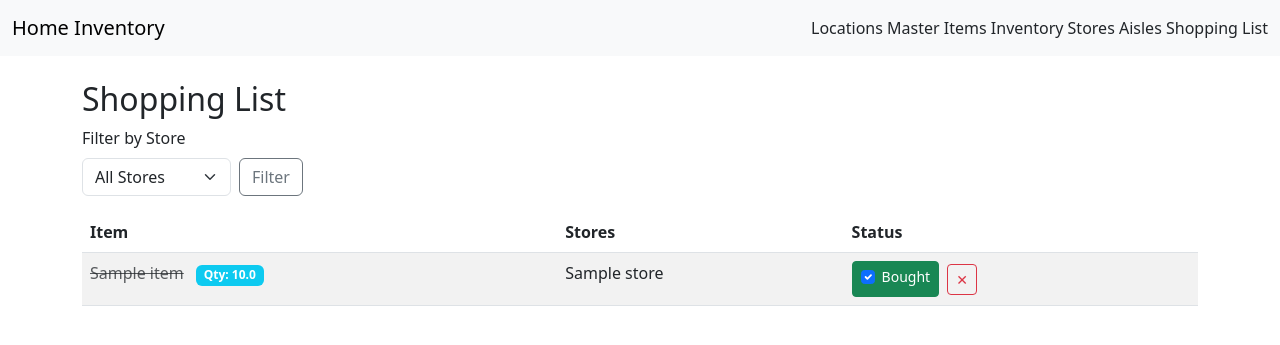
After one commit to scrampy/home-inventory, a Flask app: page /web/shopping-list in a window 1280 px wide. The commit adds this page. Shown: the top 345 px of the page. Run offline with Flask 3, Linux system fonts and the light colour scheme; tables that the repository leaves empty hold one stand-in row (values such as "Sample post").

Commit message:
Refactor shopping list and item-store logic: store associations managed only via item_stores, improved filtering, added in-row delete and item links, removed legacy relationships. UI and model now match requirements.

```diff
--- a/app.py
+++ b/app.py
@@ -25,20 +25,26 @@ class MasterItem(db.Model):
     id = db.Column(db.Integer, primary_key=True)
     name = db.Column(db.String(128), unique=True, nullable=False)
     default_unit = db.Column(db.String(64), nullable=True)
-    aisle_id = db.Column(db.Integer, db.ForeignKey('aisle.id'))
+    aisle_id = db.Column(db.Integer, db.ForeignKey('aisle.id'), nullable=True)
     aisle = db.relationship('Aisle', back_populates='items')
     notes = db.Column(db.String(200))
     stores = db.relationship('Store', secondary='item_stores', back_populates='items')
+    shopping_list_items = db.relationship('ShoppingListItem', back_populates='item')
 
 class Store(db.Model):
     id = db.Column(db.Integer, primary_key=True)
     name = db.Column(db.String(80), unique=True, nullable=False)
     items = db.relationship('MasterItem', secondary='item_stores', back_populates='stores')
 
-item_stores = db.Table('item_stores',
-    db.Column('item_id', db.Integer, db.ForeignKey('master_item.id'), primary_key=True),
-    db.Column('store_id', db.Integer, db.ForeignKey('store.id'), primary_key=True)
-)
+class ShoppingListItem(db.Model):
+    id = db.Column(db.Integer, primary_key=True)
+    item_id = db.Column(db.Integer, db.ForeignKey('master_item.id'), nullable=False)
+    checked = db.Column(db.Boolean, default=False, nullable=False)
+    created_at = db.Column(db.DateTime, default=db.func.now())
+
+    item = db.relationship('MasterItem', back_populates='shopping_list_items')
+
+    __table_args__ = (db.UniqueConstraint('item_id', name='_item_uc'),)
 
 class Inventory(db.Model):
     id = db.Column(db.Integer, primary_key=True)
@@ -54,6 +60,11 @@ class Inventory(db.Model):
         db.UniqueConstraint('location_id', 'master_item_id', name='_location_item_uc'),
     )
 
+item_stores = db.Table('item_stores',
+    db.Column('item_id', db.Integer, db.ForeignKey('master_item.id'), primary_key=True),
+    db.Column('store_id', db.Integer, db.ForeignKey('store.id'), primary_key=True)
+)
+
 # Schemas (plain Marshmallow)
 class LocationSchema(Schema):
     id = fields.Int(dump_only=True)
@@ -68,6 +79,7 @@ class MasterItemSchema(Schema):
     name = fields.Str(required=True)
     default_unit = fields.Str(allow_none=True)
     aisle = fields.Nested('AisleSchema', dump_only=True)
+    aisle_id = fields.Int(allow_none=True)
     notes = fields.Str(allow_none=True)
     stores = fields.Nested('StoreSchema', many=True, dump_only=True)
 
@@ -85,6 +97,12 @@ class InventorySchema(Schema):
     location = fields.Nested(LocationSchema, dump_only=True)
     master_item = fields.Nested(MasterItemSchema, dump_only=True)
 
+class ShoppingListItemSchema(Schema):
+    id = fields.Int(dump_only=True)
+    item = fields.Nested('MasterItemSchema', dump_only=True)
+    checked = fields.Bool()
+    created_at = fields.DateTime()
+
 location_schema = LocationSchema()
 locations_schema = LocationSchema(many=True)
 aisle_schema = AisleSchema()
@@ -95,6 +113,8 @@ store_schema = StoreSchema()
 stores_schema = StoreSchema(many=True)
 inventory_schema = InventorySchema()
 inventories_schema = InventorySchema(many=True)
+shopping_list_item_schema = ShoppingListItemSchema()
+shopping_list_items_schema = ShoppingListItemSchema(many=True)
 
 # Ensure tables exist before first request
 tables_created = False
@@ -206,6 +226,23 @@ def update_inventory(inv_id):
     db.session.commit()
     return jsonify(inventory_schema.dump(inv))
 
+# Shopping List endpoints
+@app.route('/shopping-list', methods=['GET'])
+def get_shopping_list():
+    items = ShoppingListItem.query.all()
+    return jsonify(shopping_list_items_schema.dump(items))
+
+@app.route('/shopping-list', methods=['POST'])
+def create_shopping_list_item():
+    json_data = request.get_json()
+    try:
+        item = shopping_list_item_schema.load(json_data, session=db.session)
+    except ValidationError as err:
+        return jsonify(err.messages), 400
+    db.session.add(item)
+    db.session.commit()
+    return jsonify(shopping_list_item_schema.dump(item)), 201
+
 # SEED DATA ROUTE
 @app.route('/seed')
 def seed():
@@ -250,6 +287,18 @@ def seed():
         loc = random.choice(all_locations)
         qty = random.randint(0, 5)
         db.session.add(Inventory(location_id=loc.id, master_item_id=item.id, quantity=qty))
+    db.session.commit()
+
+    # Seed demo shopping list items
+    milk = MasterItem.query.filter_by(name='Milk').first()
+    bread = MasterItem.query.filter_by(name='Bread').first()
+    store = Store.query.filter_by(name='Kroger').first()
+    if milk and not ShoppingListItem.query.filter_by(item_id=milk.id).first():
+        sli = ShoppingListItem(item_id=milk.id, checked=False)
+        db.session.add(sli)
+    if bread and not ShoppingListItem.query.filter_by(item_id=bread.id).first():
+        sli2 = ShoppingListItem(item_id=bread.id, checked=True)
+        db.session.add(sli2)
     db.session.commit()
     return 'Database seeded!', 201
 
@@ -360,61 +409,25 @@ def web_edit_master_item(item_id):
 
 @app.route('/web/inventory', methods=['GET', 'POST'])
 def web_inventory():
-    locations = Location.query.all()
+    locations = Location.query.order_by(Location.name).all()
+    location_id = request.args.get('location_id', type=int)
+    # Default to first alphabetical location if none selected
+    if not location_id and locations:
+        return redirect(url_for('web_inventory', location_id=locations[0].id))
     selected_location = None
     inventory = []
-    confirmation = None
-    error = None
-    loc_param = request.args.get('location_id', type=int)
-
-    if request.method == 'POST':
-        loc_id = request.form.get('location_id')
-        item_id = request.form.get('master_item_id')
-        qty = request.form.get('quantity')
-        try:
-            quantity = int(qty)
-            if quantity < 0:
-                raise ValueError
-        except:
-            # Invalid quantity, stay on same page
-            return redirect(url_for('web_inventory', location_id=loc_id))
-        if loc_id and item_id:
-            existing = Inventory.query.filter_by(location_id=loc_id, master_item_id=item_id).first()
-            item_obj = MasterItem.query.get(item_id)
-            loc_obj = Location.query.get(loc_id)
-            try:
-                if existing:
-                    existing.quantity += quantity
-                    existing.last_updated = datetime.utcnow()
-                    confirmation = f"Added {quantity:g} to {item_obj.name} in {loc_obj.name}. New quantity: {existing.quantity:g}."
-                else:
-                    inv = Inventory(location_id=loc_id, master_item_id=item_id, quantity=quantity)
-                    db.session.add(inv)
-                    confirmation = f"Added {quantity:g} of {item_obj.name} to {loc_obj.name}."
-                db.session.commit()
-            except IntegrityError:
-                db.session.rollback()
-                error = f"Item '{item_obj.name}' already exists in {loc_obj.name}."
-                return redirect(url_for('web_inventory', location_id=loc_id, error=error))
-            # Stay on same location after POST
-            return redirect(url_for('web_inventory', location_id=loc_id, confirmation=confirmation))
-        else:
-            # If missing info, stay on same page
-            return redirect(url_for('web_inventory', location_id=loc_id))
-
-    # GET
+    items = []
     confirmation = request.args.get('confirmation')
     error = request.args.get('error')
-    if loc_param:
-        selected_location = Location.query.get(loc_param)
-        inventory = Inventory.query.filter_by(location_id=loc_param).all()
-    # Only show items not already in inventory for this location
-    if selected_location:
-        inventory_item_ids = {inv.master_item_id for inv in Inventory.query.filter_by(location_id=selected_location.id).all()}
-        items = MasterItem.query.filter(~MasterItem.id.in_(inventory_item_ids)).all()
+    if location_id:
+        selected_location = Location.query.get(location_id)
+        inventory = Inventory.query.filter_by(location_id=location_id).all()
+        # Only show items not already in inventory for this location
+        inventory_item_ids = {inv.master_item_id for inv in inventory}
+        items = MasterItem.query.filter(~MasterItem.id.in_(inventory_item_ids)).order_by(MasterItem.name).all()
     else:
-        items = MasterItem.query.all()
-    return render_template('inventory.html', locations=locations, items=items, selected_location=selected_location, inventory=inventory, selected_location_id=loc_param, confirmation=confirmation, error=error)
+        items = MasterItem.query.order_by(MasterItem.name).all()
+    return render_template('inventory.html', locations=locations, inventory=inventory, selected_location=selected_location, selected_location_id=location_id, items=items, confirmation=confirmation, error=error)
 
 @app.route('/web/inventory/update/<int:inv_id>', methods=['POST'])
 def web_update_inventory(inv_id):
@@ -440,6 +453,14 @@ def web_delete_inventory(inv_id):
     db.session.commit()
     confirmation = f"Removed {item_name} from this location."
     return redirect(url_for('web_inventory', location_id=loc_id, confirmation=confirmation))
+
+@app.route('/web/shopping-list/remove/<int:item_id>', methods=['POST'])
+def web_remove_from_shopping_list(item_id):
+    sli = ShoppingListItem.query.filter_by(item_id=item_id).first()
+    if sli:
+        db.session.delete(sli)
+        db.session.commit()
+    return ('', 204)
 
 @app.route('/web/stores', methods=['GET', 'POST'])
 def web_stores():
@@ -502,5 +523,52 @@ def web_aisles():
     aisles = Aisle.query.order_by(Aisle.name).all()
     return render_template('aisles.html', aisles=aisles, error=error)
 
+@app.route('/web/shopping-list', methods=['GET'])
+def web_shopping_list():
+    store_id = request.args.get('store_id', type=int)
+    stores = Store.query.order_by(Store.name).all()
+    all_sli = ShoppingListItem.query.order_by(ShoppingListItem.created_at).all()
+    filtered_sli = []
+    for sli in all_sli:
+        item_stores = sli.item.stores  # many-to-many relationship
+        if store_id:
+            if any(s.id == store_id for s in item_stores):
+                filtered_sli.append(sli)
+        else:
+            filtered_sli.append(sli)
+    # Compute total inventory for each item
+    inventory_totals = {}
+    item_store_names = {}
+    for sli in filtered_sli:
+        total = db.session.query(db.func.sum(Inventory.quantity)).filter(Inventory.master_item_id == sli.item_id).scalar() or 0
+        inventory_totals[sli.id] = total
+        item_store_names[sli.id] = ', '.join([s.name for s in sli.item.stores]) if sli.item.stores else '—'
+    return render_template('shopping_list.html', shopping_list=filtered_sli, stores=stores, inventory_totals=inventory_totals, item_store_names=item_store_names)
+
+@app.route('/web/shopping-list/toggle/<int:sli_id>', methods=['POST'])
+def web_toggle_shopping_list(sli_id):
+    sli = ShoppingListItem.query.get_or_404(sli_id)
+    checked = request.form.get('checked') == '1'
+    sli.checked = checked
+    db.session.commit()
+    return redirect(request.referrer or url_for('web_shopping_list'))
+
+@app.route('/web/shopping-list/add/<int:item_id>', methods=['POST'])
+def web_add_to_shopping_list(item_id):
+    # Only add if not already present (no store-specific for now)
+    existing = ShoppingListItem.query.filter_by(item_id=item_id).first()
+    if not existing:
+        sli = ShoppingListItem(item_id=item_id, checked=False)
+        db.session.add(sli)
+        db.session.commit()
+    return redirect(request.referrer or url_for('web_shopping_list'))
+
+@app.route('/web/shopping-list/delete/<int:sli_id>', methods=['POST'])
+def web_delete_shopping_list_item(sli_id):
+    sli = ShoppingListItem.query.get_or_404(sli_id)
+    db.session.delete(sli)
+    db.session.commit()
+    return redirect(request.referrer or url_for('web_shopping_list'))
+
 if __name__ == '__main__':
     app.run(debug=True)
--- /dev/null
+++ b/query_milk.sql
@@ -0,0 +1,5 @@
+SELECT s.id as store_id, s.name as store_name, m.id as item_id, m.name as item_name, sli.store_id
+FROM shopping_list_item sli
+JOIN master_item m ON sli.item_id = m.id
+LEFT JOIN store s ON sli.store_id = s.id
+WHERE m.name = 'Milk';
--- a/templates/base.html
+++ b/templates/base.html
@@ -15,6 +15,7 @@
         <a class="nav-link d-inline" href="{{ url_for('web_inventory') }}">Inventory</a>
         <a class="nav-link d-inline" href="{{ url_for('web_stores') }}">Stores</a>
         <a class="nav-link d-inline" href="{{ url_for('web_aisles') }}">Aisles</a>
+        <a class="nav-link d-inline" href="{{ url_for('web_shopping_list') }}">Shopping List</a>
       </div>
     </div>
   </nav>
--- a/templates/master_items.html
+++ b/templates/master_items.html
@@ -10,7 +10,7 @@
 <form method="post" class="mb-3">
   <div class="input-group">
     <input name="name" class="form-control" placeholder="New item name" required>
-    <select name="aisle_id" class="form-select" required>
+    <select name="aisle_id" class="form-select">
       <option value="">Select Aisle</option>
       {% for aisle in aisles %}
         <option value="{{ aisle.id }}">{{ aisle.name }}</option>
@@ -24,6 +24,9 @@
   <li class="list-group-item d-flex justify-content-between align-items-center">
     <a href="{{ url_for('web_edit_master_item', item_id=item.id) }}">{{ item.name }}</a>
     <span class="text-muted small">Aisle: {{ item.aisle.name if item.aisle else '—' }}</span>
+    <form method="post" action="{{ url_for('web_add_to_shopping_list', item_id=item.id) }}" class="d-inline ms-2">
+      <button class="btn btn-sm btn-outline-primary" type="submit" {% if item.shopping_list_items %}disabled{% endif %}>Add to Shopping List</button>
+    </form>
   </li>
   {% endfor %}
 </ul>
--- /dev/null
+++ b/templates/shopping_list.html
@@ -0,0 +1,53 @@
+{% extends 'base.html' %}
+{% block content %}
+<h2>Shopping List</h2>
+<form method="get" class="mb-3 d-flex gap-2 align-items-end">
+  <div>
+    <label for="store_id" class="form-label">Filter by Store</label>
+    <select id="store_id" name="store_id" class="form-select">
+      <option value="">All Stores</option>
+      {% for store in stores %}
+        <option value="{{ store.id }}" {% if store.id|string == request.args.get('store_id', '') %}selected{% endif %}>{{ store.name }}</option>
+      {% endfor %}
+    </select>
+  </div>
+  <button class="btn btn-outline-secondary" type="submit">Filter</button>
+</form>
+<table class="table table-striped">
+  <thead>
+    <tr>
+      <th>Item</th>
+      <th>Stores</th>
+      <th>Status</th>
+    </tr>
+  </thead>
+  <tbody>
+    {% for sli in shopping_list %}
+    <tr>
+      <td>
+        <a href="{{ url_for('web_edit_master_item', item_id=sli.item.id) }}" class="shopping-item-name {% if sli.checked %}text-decoration-line-through text-muted{% endif %}">{{ sli.item.name }}</a>
+        <span class="badge bg-info ms-2">Qty: {{ inventory_totals[sli.id] }}</span>
+      </td>
+      <td>{{ item_store_names[sli.id] }}</td>
+      <td>
+        <form method="post" action="{{ url_for('web_toggle_shopping_list', sli_id=sli.id) }}" style="display:inline">
+          <input type="hidden" name="checked" value="{{ '0' if sli.checked else '1' }}">
+          <button class="btn btn-sm {% if sli.checked %}btn-success{% else %}btn-outline-secondary{% endif %}" type="submit">
+            <span class="form-check">
+              <input class="form-check-input" type="checkbox" {% if sli.checked %}checked{% endif %} tabindex="-1" readonly>
+              <label class="form-check-label">Bought</label>
+            </span>
+          </button>
+        </form>
+        <form method="post" action="{{ url_for('web_delete_shopping_list_item', sli_id=sli.id) }}" style="display:inline">
+          <button class="btn btn-sm btn-outline-danger ms-1" type="submit" title="Remove from list">&#10005;</button>
+        </form>
+      </td>
+    </tr>
+    {% endfor %}
+  </tbody>
+</table>
+{% if not shopping_list %}
+  <div class="alert alert-info">No items on your shopping list.</div>
+{% endif %}
+{% endblock %}
```
Also changed, not shown: templates/inventory.html (+30 -2 lines).
